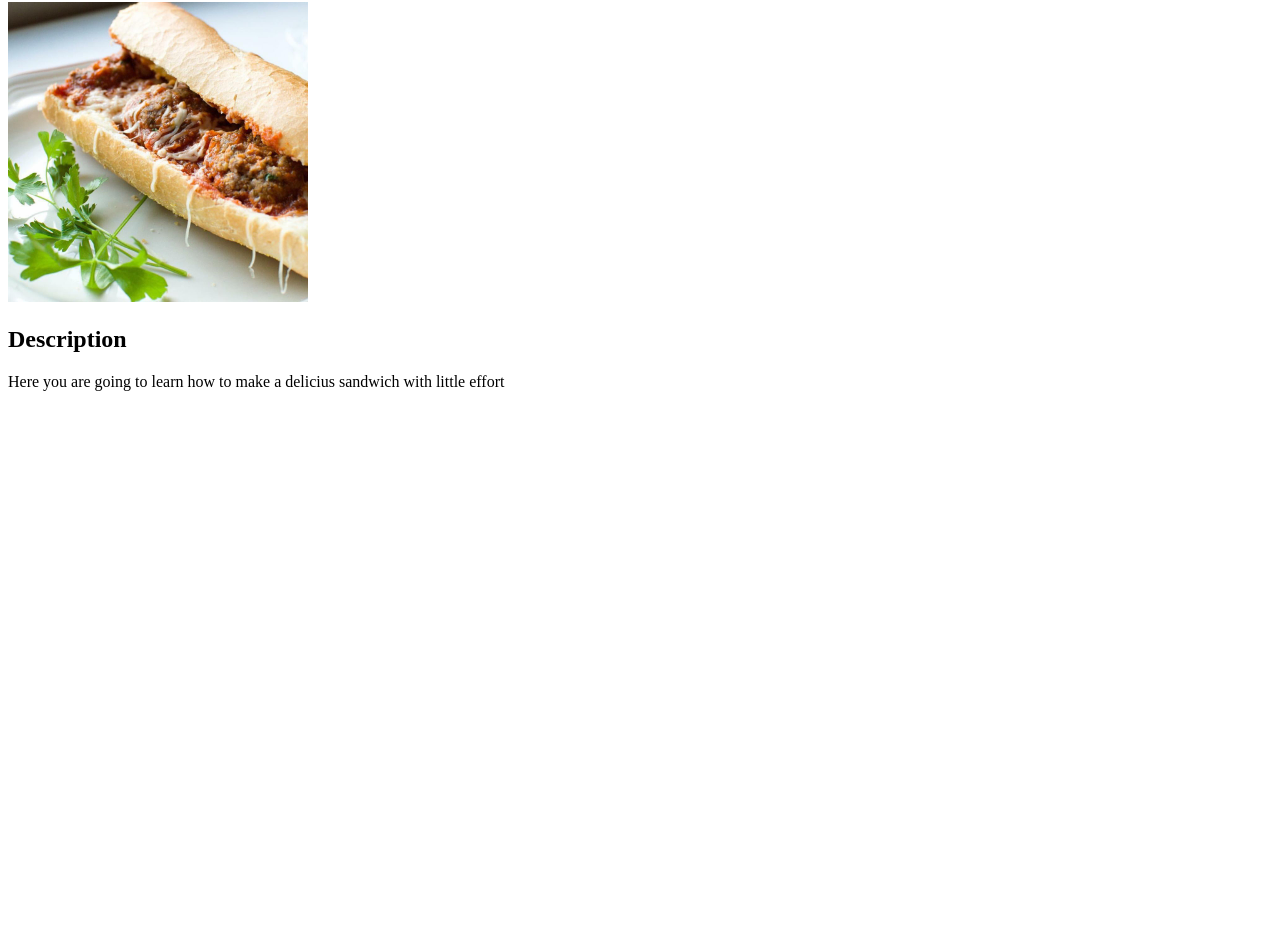
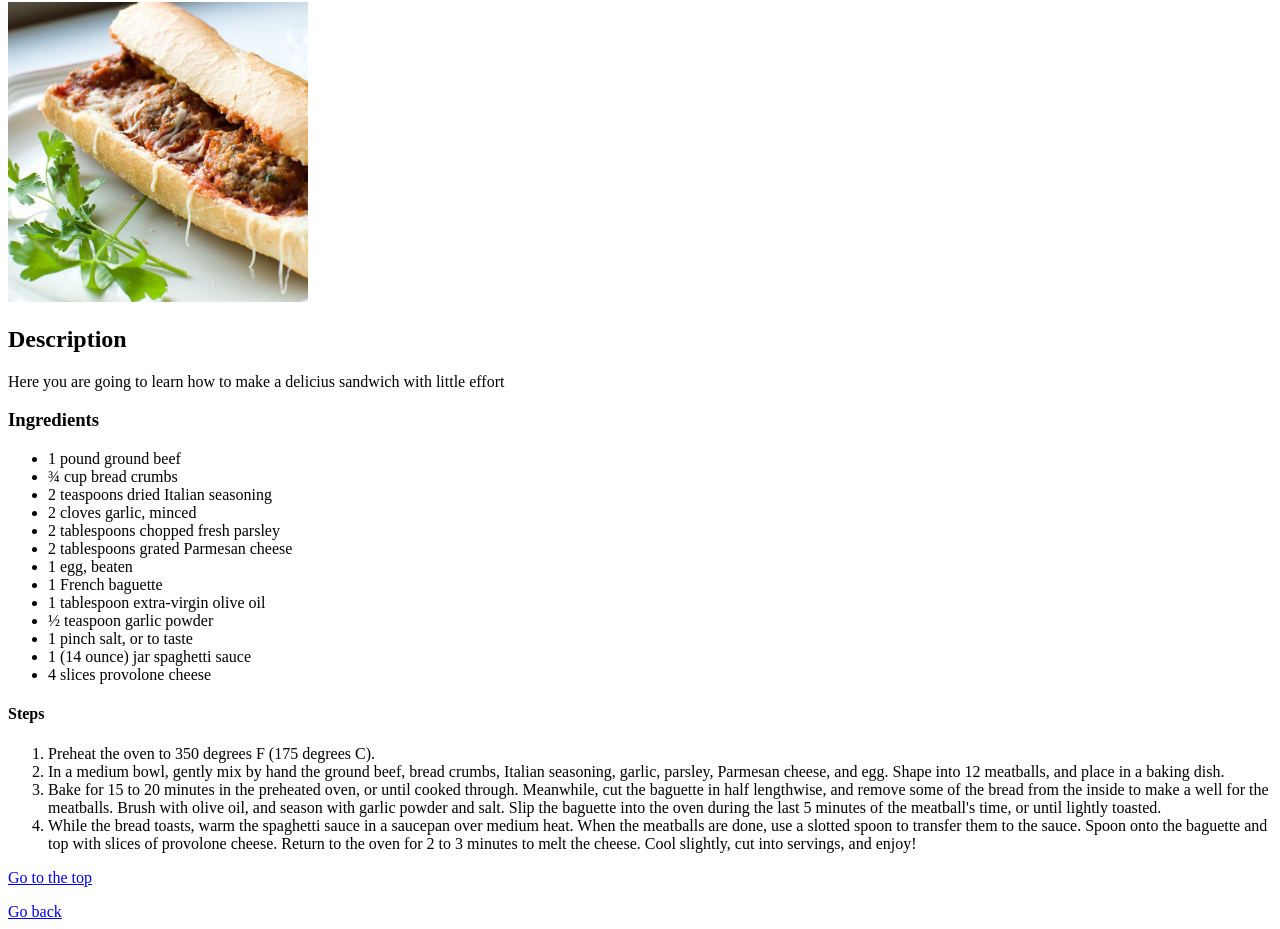
Before and after one commit to creiser-0/odin-recipes, a plain HTML site: page sandwich.html in a window 1280 px wide. Shown: the part 78-1007 px from the top of the page. Before the commit the page ends 800 px from the top, so only its background shows below. Drawn offline with Linux system fonts and the light colour scheme.

Commit message:
Add ingredients and steps to the recipes
Added a image in the index to look better, added the steps and
ingredients of the recipes, put two buttons at the end of the recipes
to reach the index easily

```diff
--- a/sandwich.html
+++ b/sandwich.html
@@ -9,5 +9,31 @@
     <img src="./img/sandwich.jpeg" alt="A sandwich with Meatballs and cheese inside" width="300">
     <h2>Description</h2>
     <p>Here you are going to learn how to make a delicius sandwich with little effort</p>
+    <h3>Ingredients</h3>
+    <ul>
+        <li>1 pound ground beef</li>
+        <li>¾ cup bread crumbs</li>
+        <li>2 teaspoons dried Italian seasoning</li>
+        <li>2 cloves garlic, minced</li>
+        <li>2 tablespoons chopped fresh parsley</li>
+        <li>2 tablespoons grated Parmesan cheese</li>
+        <li>1 egg, beaten</li>
+        <li>1 French baguette</li>
+        <li>1 tablespoon extra-virgin olive oil</li>
+        <li>½ teaspoon garlic powder</li>
+        <li>1 pinch salt, or to taste</li>
+        <li>1 (14 ounce) jar spaghetti sauce</li>
+        <li>4 slices provolone cheese</li>
+    </ul>
+    <h4>Steps</h4>
+    <ol>
+        <li>Preheat the oven to 350 degrees F (175 degrees C).</li>
+        <li>In a medium bowl, gently mix by hand the ground beef, bread crumbs, Italian seasoning, garlic, parsley, Parmesan cheese, and egg. Shape into 12 meatballs, and place in a baking dish.</li>
+        <li>Bake for 15 to 20 minutes in the preheated oven, or until cooked through. Meanwhile, cut the baguette in half lengthwise, and remove some of the bread from the inside to make a well for the meatballs. Brush with olive oil, and season with garlic powder and salt. Slip the baguette into the oven during the last 5 minutes of the meatball's time, or until lightly toasted.</li>
+        <li>While the bread toasts, warm the spaghetti sauce in a saucepan over medium heat. When the meatballs are done, use a slotted spoon to transfer them to the sauce. Spoon onto the baguette and top with slices of provolone cheese. Return to the oven for 2 to 3 minutes to melt the cheese. Cool slightly, cut into servings, and enjoy!</li>
+    </ol>
+    <a href="sandwich.html">Go to the top</a>
+    <p></p>
+    <a href="./index.html">Go back</a>
 </body>
 </html>
```
Also changed, not shown: egg.html (+19 -0 lines), index.html (+1 -0 lines), taco.html (+24 -0 lines), img/chef.jpeg (added).
